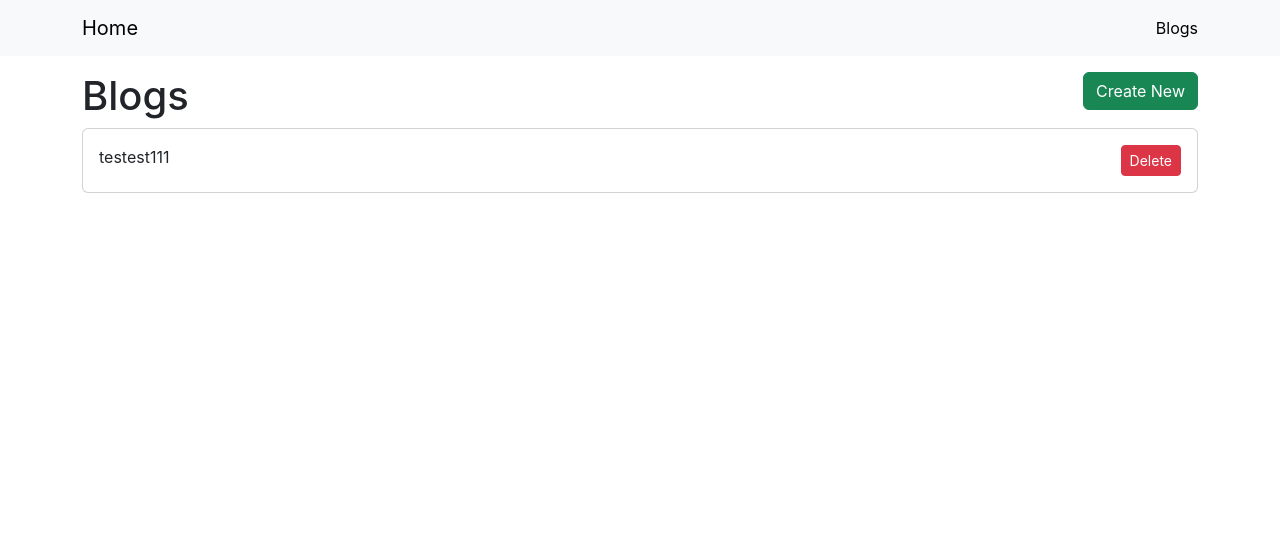
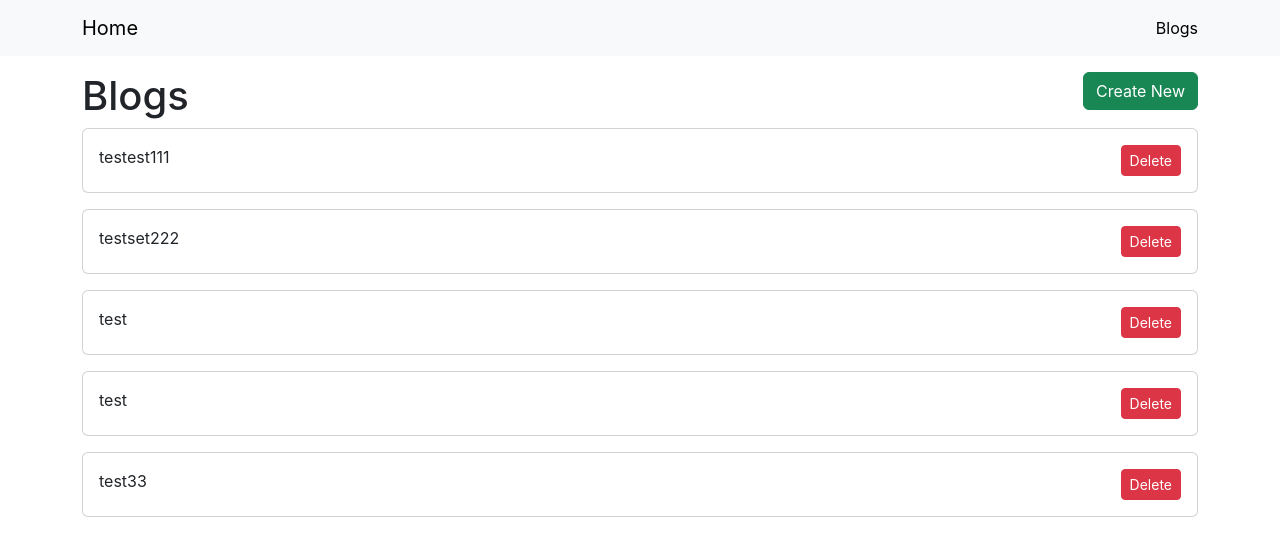
Before and after one commit to aidiw/react_blog, a React (Create React App) app: page /blogs in a window 1280 px wide. Shown: the top 556 px of the page. Built offline with nearby package versions, Linux system fonts and the light colour scheme; data requests are answered from the project's data file.

Commit message:
feat : 38 특정한 페이지로 이동 및 불러오기
useEffect에서 배열에 빈값이아닌 상태관리에서받아온 id를 사용하여 페이지이동이 되고 다시 렌더링이 되도록 맞춰줌

```diff
--- a/db.json
+++ b/db.json
@@ -1,9 +1,29 @@
 {
   "posts": [
     {
-      "id": "82be",
+      "id": "1",
       "title": "testest111",
-      "body": "tset111"
+      "body": "etestset111"
+    },
+    {
+      "id": "2",
+      "title": "testset222",
+      "body": "testsest222"
+    },
+    {
+      "id": "e5d4",
+      "title": "test",
+      "body": "111"
+    },
+    {
+      "id": "96be",
+      "title": "test",
+      "body": "test"
+    },
+    {
+      "id": "0178",
+      "title": "test33",
+      "body": "tst44"
     }
   ]
 }
--- a/src/components/BlogForm.js
+++ b/src/components/BlogForm.js
@@ -1,22 +1,24 @@
 import { useState } from 'react';
 import axios from 'axios';
+import { useNavigate } from 'react-router-dom';
 
 const BlogForm = () => {
+  const history = useNavigate();
   const [title, setTitle] = useState('');
   const [body, setBody] = useState('');
 
   const onSubmit = async () => {
-    try {
-      const response = await axios.post('http://localhost:3009/posts', {
+    await axios
+      .post('http://localhost:3009/posts', {
         title: title,
-        body: body, // 오타 수정
+        body: body,
+      })
+      .then(() => {
+        history('/blogs'); // 페이지 리디렉션
+      })
+      .catch((error) => {
+        console.error('Failed to post data:', error); // 오류 처리 추가
       });
-      console.log('Post Created:', response.data);
-      // 성공 후 추가 동작 (예: 폼 초기화)
-    } catch (error) {
-      console.error('Error posting data:', error);
-      // 실패 처리 로직
-    }
   };
 
   return (
--- /dev/null
+++ b/src/components/LoadingSpinner.js
@@ -0,0 +1,11 @@
+const LoadingSpinner = () => {
+  return (
+    <div className="d-flex justify-content-center">
+      <div className="spinner-border" role="status">
+        <span className="sr-only"></span>
+      </div>
+    </div>
+  );
+};
+
+export default LoadingSpinner;
--- a/src/pages/ListPage.js
+++ b/src/pages/ListPage.js
@@ -1,31 +1,60 @@
-import axios from "axios";
-import { useState, useEffect } from "react";
-import Card from "../components/Card";
-import { Link, useNavigate } from "react-router-dom";
+import axios from 'axios';
+import { useState, useEffect } from 'react';
+import Card from '../components/Card';
+import { Link, useNavigate } from 'react-router-dom';
+import LoadingSpinner from '../components/LoadingSpinner';
 
 const ListPage = () => {
   // posts에서 state를 관리함
   const history = useNavigate();
   const [posts, setPosts] = useState([]);
+  const [loading, setLoading] = useState(true);
+  const getPosts = () => {
+    axios.get('http://localhost:3009/posts').then((res) => {
+      setPosts(res.data);
+      setLoading(false);
+    });
+  };
 
-    const getPosts = () => {
-        axios.get('http://localhost:3009/posts').then((res => {
-            setPosts(res.data);
-        }))
-    }
-
-    useEffect(() => { //state가 업데이트가 되어도 렌더링이 한번만 실행되게됨
+  useEffect(() => {
+    //state가 업데이트가 되어도 렌더링이 한번만 실행되게됨
     getPosts();
   }, []);
 
   const deleteBlog = (e, id) => {
     e.stopPropagation();
     axios.delete(`http://localhost:3009/posts/${id}`).then(() => {
-          setPosts(prevPosts => prevPosts.filter(post => post.id !== id));
+      setPosts((prevPosts) => prevPosts.filter((post) => post.id !== id));
     });
+  };
+
+  const renderBlogList = () => {
+    if (loading) {
+      return <LoadingSpinner />;
     }
 
-
+    if (posts.length === 0) {
+      return <div>No blog posts found</div>;
+    }
+    return posts.map((post) => {
+      return (
+        <Card
+          key={post.id}
+          title={post.title}
+          onClick={() => history(`/blogs/${post.id}`)}
+        >
+          <div>
+            <button
+              className="btn btn-danger btn-sm"
+              onClick={(e) => deleteBlog(e, post.id)}
+            >
+              Delete
+            </button>
+          </div>
+        </Card>
+      );
+    });
+  };
 
   return (
     <div>
@@ -37,27 +66,9 @@ const ListPage = () => {
           </Link>
         </div>
       </div>
-            {posts.map(post => {
-                return (
-                    <Card
-                      key={post.id}
-                      title={post.title}
-                      onClick={() => history('/blogs/edit')}>
-
-                      <div>
-                        <button
-                          className="btn btn-danger btn-sm"
-                          onClick={(e) => deleteBlog(e, post.id)}
-                        >
-                          Delete
-                        </button>
+      {renderBlogList()}
     </div>
-                    </Card>
   );
-            })}
-        </div>
-
-    )
 };
 
 export default ListPage;
--- /dev/null
+++ b/src/pages/ShowPage.js
@@ -0,0 +1,34 @@
+import { useNavigate, useParams } from "react-router-dom";
+import axios from "axios";
+import { useEffect, useState } from "react";
+import LoadingSpinner from "../components/LoadingSpinner";
+
+const ShowPage = () => {
+    const {id} = useParams(); // routes의 id이기때문에 맞춰줘야함
+    const [post, setPost] = useState(null);
+    const [loading, setLoading] = useState(true);
+
+    const getPost = (id) => {
+        axios.get(`http://localhost:3009/posts/${id}`).then((res) => {
+            setPost(res.data)
+            setLoading(false)
+        })
+    };
+
+    useEffect (() => {
+        getPost(id)
+    }, [id])
+
+    if (loading) {
+        return <LoadingSpinner/>
+    }
+
+    return (
+        <div>
+            <h1>{post.title}</h1>
+            <p>{post.body}</p>
+        </div>
+    );
+}
+
+export default ShowPage;
--- a/src/routes.js
+++ b/src/routes.js
@@ -2,6 +2,7 @@ import HomePage from './pages/HomPage';
 import ListPage from './pages/ListPage';
 import CreatePage from './pages/CreatePage';
 import EditPage from './pages/EditPage';
+import ShowPage from './pages/ShowPage';
 
 const routes = [
   {
@@ -17,6 +18,10 @@ const routes = [
     component: CreatePage,
   },
   {
+    path: '/blogs/:id',
+    component: ShowPage,
+  },
+  {
     path: '/blogs/edit',
     component: EditPage,
   },
```
Also changed, not shown: src/components/Card.js (+6 -9 lines). Lines whose indentation alone changed are shown as unchanged.
